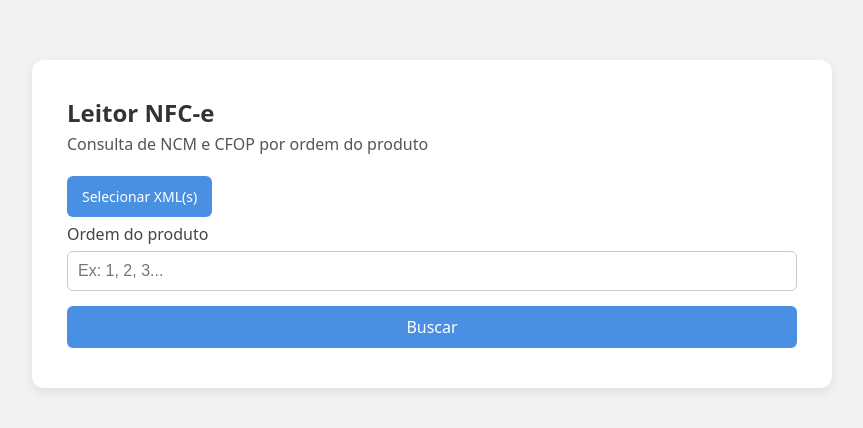
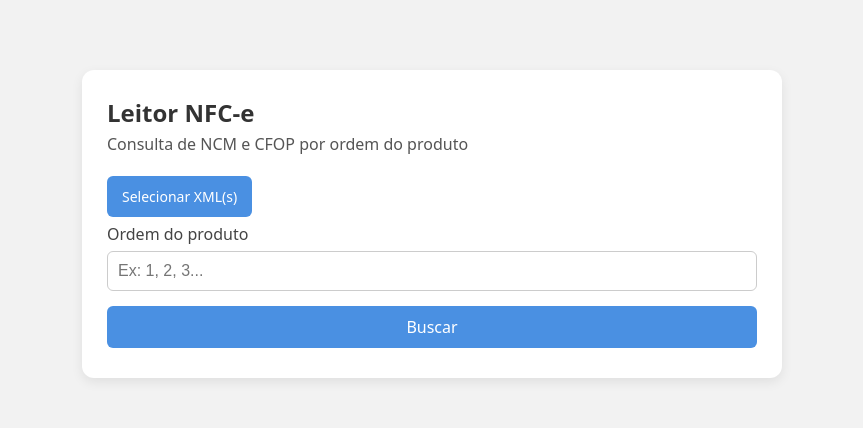
Before and after one commit to lucas-linhares/leitorxmlnfce, a React (Vite) app: page / in a window 1280 px wide. Shown: the part 176-604 px from the top of the page, without its empty margins (208-1071 px from the left). Built offline with nearby package versions, Linux system fonts and the light colour scheme.

Commit message:
corrige a quebra de layout ao dar zoom ou gerar mais informações na página.

```diff
--- a/src/App.css
+++ b/src/App.css
@@ -1,3 +1,5 @@
+body { margin: 0; }
+
 .page {
   width: 100vw;
   height: 100vh;
@@ -7,7 +9,8 @@
   align-items: center;
   padding: 20px;
   box-sizing: border-box;
-  margin: 0;
+  /* Garante que, se o conteúdo for maior que a tela (ex: muito zoom), a rolagem funcione */
+  overflow: auto;
 }
 
 .card {
@@ -18,100 +21,38 @@
   max-width: 700px;
   box-shadow: 0 4px 12px rgba(0,0,0,0.08);
   box-sizing: border-box;
-  margin: 0 auto;
+  margin: auto; /* Centraliza vertical e horizontalmente dentro do .page */
+  min-width: 300px; /* Impede que o card fique ridiculamente pequeno */
 }
 
-.header h1 {
-  margin: 0 0 5px;
-  font-size: 24px;
-  color: #333;
+.header h1 { margin: 0 0 5px; font-size: 24px; color: #333; }
+.header p { margin: 0 0 20px; color: #555; font-size: 16px; }
+.form label { font-weight: 500; color: #444; margin-bottom: 5px; display: block; }
+.file-upload { display: block; margin-bottom: 15px; cursor: pointer; }
+.file-upload input { display: none; }
+.file-upload span {
+  display: inline-block; padding: 10px 15px; background-color: #4a90e2;
+  color: #fff; border-radius: 6px; font-size: 14px; user-select: none;
 }
-.header p {
-  margin: 0 0 20px;
-  color: #555;
-  font-size: 16px;
+.xml-select {
+  width: 100%; padding: 10px; margin-bottom: 15px; border: 1px solid #ccc;
+  border-radius: 6px; background-color: #fff; color: #333; font-size: 16px;
+  box-sizing: border-box; cursor: pointer;
 }
-
-.form label {
-  font-weight: 500;
-  color: #444;
-  margin-bottom: 5px;
-  display: block;
-}
-
-.file-upload {
-  display: block;
-  margin-bottom: 15px;
-  cursor: pointer;
-}
-.file-upload input {
-  display: none;
-}
-.file-upload span {
-  display: inline-block;
-  padding: 10px 15px;
-  background-color: #4a90e2;
-  color: #fff;
-  border-radius: 6px;
-  font-size: 14px;
-  user-select: none;
-}
-
-/* Estilo do novo Select */
-.xml-select {
-  width: 100%;
-  padding: 10px;
-  margin-bottom: 15px;
-  border: 1px solid #ccc;
-  border-radius: 6px;
-  background-color: #fff;
-  color: #333;
-  font-size: 16px;
-  box-sizing: border-box;
-  cursor: pointer;
-}
-
 .form input[type="number"] {
-  width: 100%;
-  padding: 10px;
-  margin-bottom: 15px;
-  border: 1px solid #ccc;
-  border-radius: 6px;
-  background-color: #fff;
-  color: #333;
-  font-size: 16px;
+  width: 100%; padding: 10px; margin-bottom: 15px; border: 1px solid #ccc;
+  border-radius: 6px; background-color: #fff; color: #333; font-size: 16px;
   box-sizing: border-box;
 }
-
 .form button {
-  width: 100%;
-  padding: 10px;
-  border: none;
-  border-radius: 6px;
-  background-color: #4a90e2;
-  color: #fff;
-  font-size: 16px;
-  cursor: pointer;
+  width: 100%; padding: 10px; border: none; border-radius: 6px;
+  background-color: #4a90e2; color: #fff; font-size: 16px; cursor: pointer;
   transition: background-color 0.3s ease;
 }
-.form button:hover {
-  background-color: #357ab8;
-}
-
-.alert {
-  padding: 10px 15px;
-  border-radius: 6px;
-  margin-bottom: 15px;
-  font-size: 14px;
-}
-.alert.success {
-  background-color: #dff0d8;
-  color: #3c763d;
-}
-.alert.error {
-  background-color: #f2dede;
-  color: #a94442;
-}
+.form button:hover { background-color: #357ab8; }
+.alert { padding: 10px 15px; border-radius: 6px; margin-bottom: 15px; font-size: 14px; }
+.alert.success { background-color: #dff0d8; color: #3c763d; }
+.alert.error { background-color: #f2dede; color: #a94442; }
 
 .result-card {
   margin-top: 20px;
@@ -120,42 +61,41 @@
   border-radius: 8px;
   box-shadow: 0 2px 6px rgba(0,0,0,0.05);
   color: #444;
+  box-sizing: border-box;
 }
+
 .result-card div {
   display: flex;
   justify-content: space-between;
   margin-bottom: 8px;
   align-items: center;
+  /* Permite que o conteúdo quebre para a próxima linha se não houver espaço */
+  flex-wrap: wrap;
 }
 
-@media (max-width: 480px) {
-  .card {
-    padding: 20px 15px;
-  }
-  .form input[type="number"], .file-upload span, .xml-select {
-    font-size: 14px;
-    padding: 8px;
-  }
-  .form button {
-    font-size: 14px;
-    padding: 8px;
-  }
-  .result-card {
-    font-size: 14px;
-    padding: 10px;
-  }
+.result-card strong {
+  word-break: break-all; /* Força quebras de linha em qualquer lugar da palavra se necessário */
+  text-align: right;
+  max-width: 65%;
+  /* Garante que o strong se alinhe à direita quando a linha quebra */
+  margin-left: auto;
 }
 
-@media (min-width: 1024px) {
-  .card {
-    max-width: 800px;
-    padding: 40px 35px;
-  }
+.result-card span {
+  flex-shrink: 0;
+  margin-right: 10px;
+  font-size: 14px;
 }
 
-@media (min-width: 1440px) {
-  .card {
-    max-width: 900px;
-    padding: 50px 40px;
-  }
+.error-text {
+  color: #a94442; font-weight: bold; text-align: center; margin: 0;
 }
+
+/* Media Queries mantidas */
+@media (max-width: 480px) {
+  .card { padding: 20px 15px; }
+  .form input[type="number"], .file-upload span, .xml-select { font-size: 14px; padding: 8px; }
+  .form button { font-size: 14px; padding: 8px; }
+  .result-card { font-size: 14px; padding: 10px; }
+}
+/* ... outras media queries ... */
```
